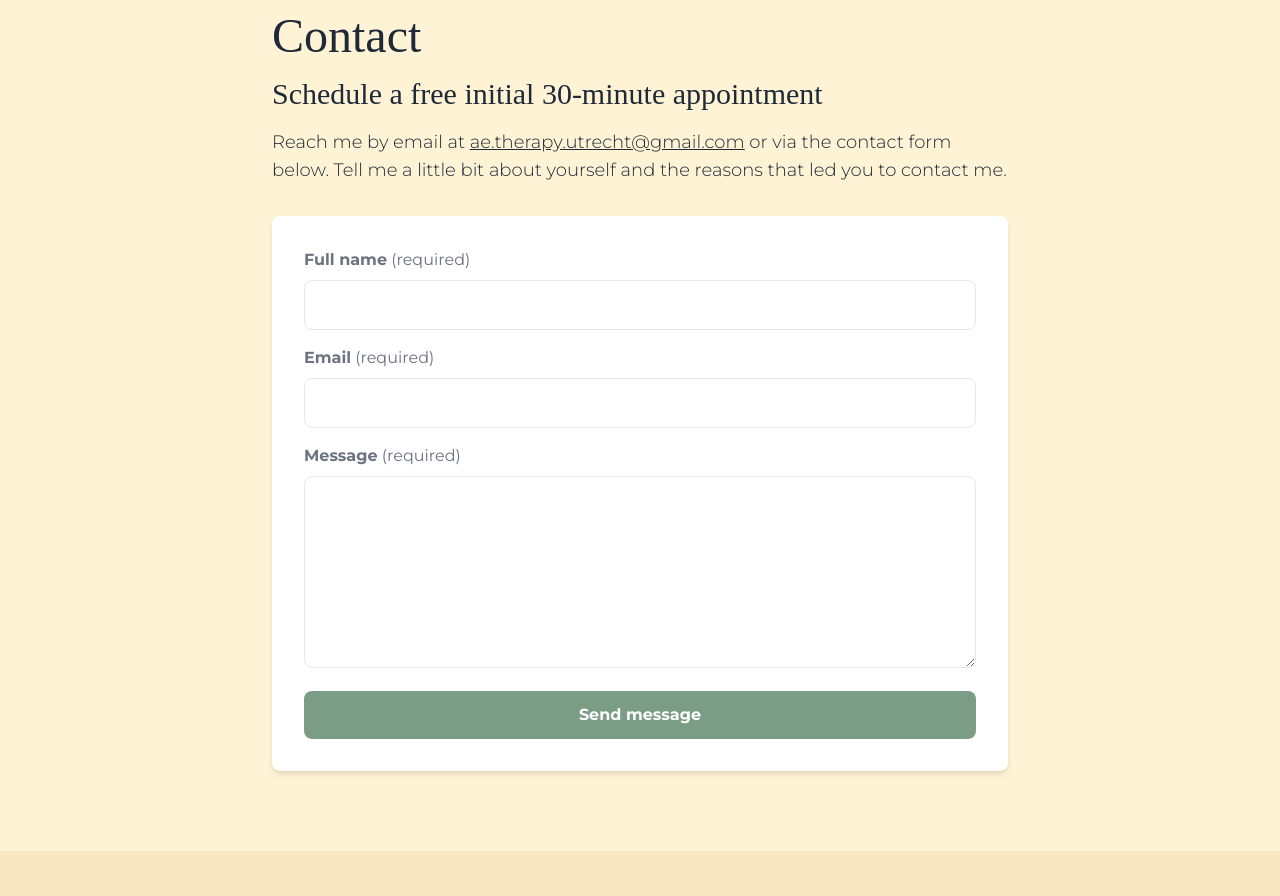
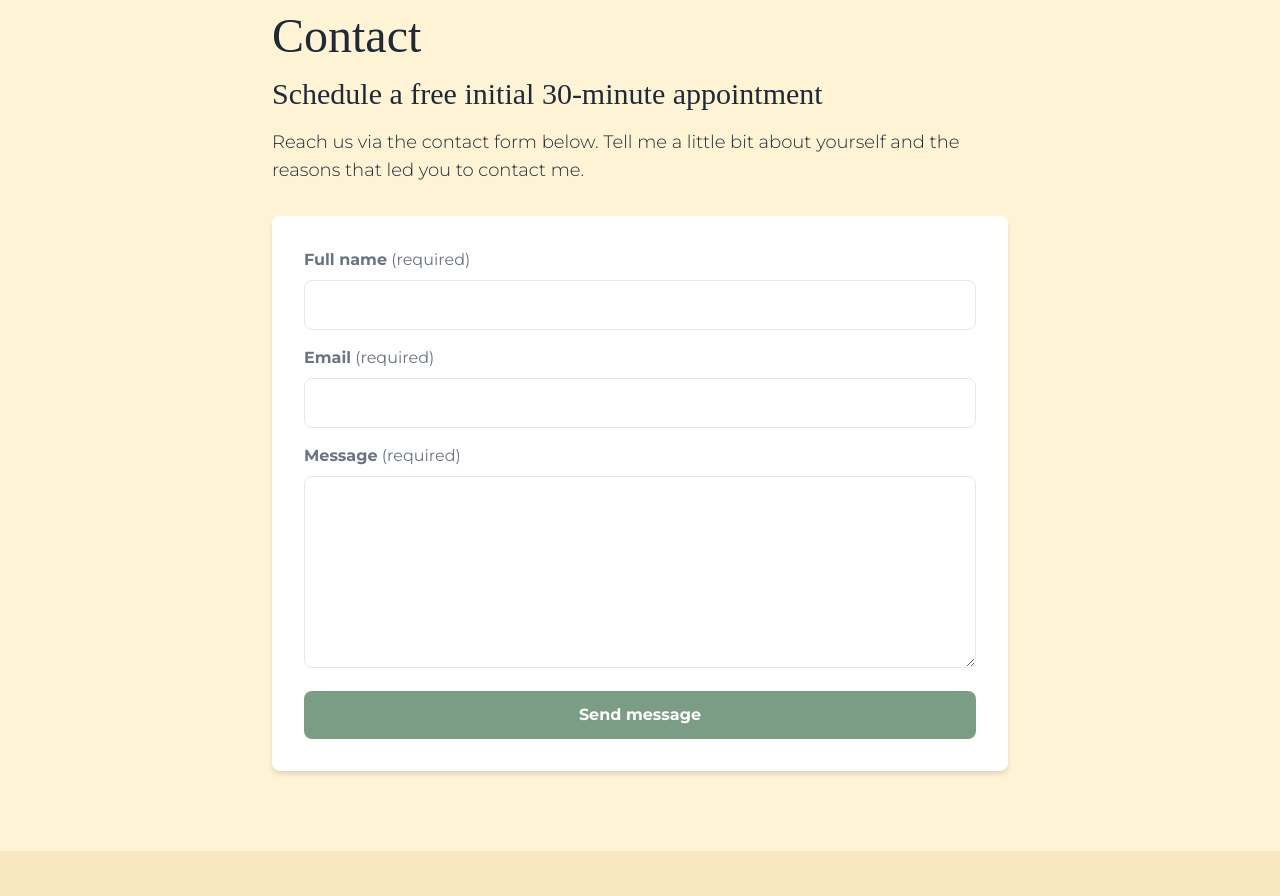
Before and after one commit to aetherapy/collective, a plain HTML site: page faq.html in a window 1280 px wide. Shown: the part 1560-2456 px from the top of the page. Drawn offline with nearby package versions, Linux system fonts and the light colour scheme; a web font is replaced by a local one.

Commit message:
Contact text

```diff
--- a/faq.html
+++ b/faq.html
@@ -281,10 +281,7 @@
         <h1 class="text-4xl lg:text-5xl mb-4" style="font-family: 'Sorts Mill Goudy', serif;">Contact</h1>
         <h2 class="text-2xl lg:text-3xl mb-4" style="font-family: 'Sorts Mill Goudy', serif;">Schedule a free initial 30-minute appointment</h2>
         <p class="text-lg font-light mb-8">
-          Reach me by email at
-          <a class="underline"
-             href="mailto:ae.therapy.utrecht@gmail.com">ae.therapy.utrecht@gmail.com</a>
-          or via the contact form below. Tell me a little bit about yourself
+          Reach us via the contact form below. Tell me a little bit about yourself
           and the reasons that led you to contact me.
         </p>
 
```
Also changed, not shown: index.html (+1 -4 lines), psychological_approaches.html (+1 -4 lines), services.html (+1 -4 lines), the_team.html (+1 -4 lines).
